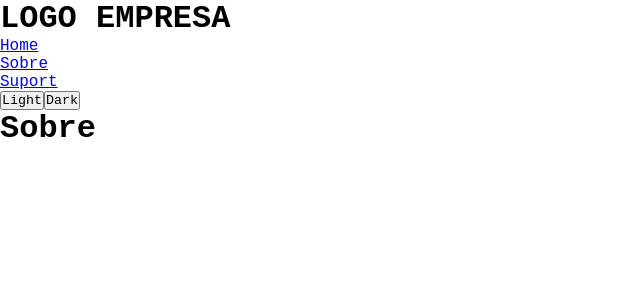
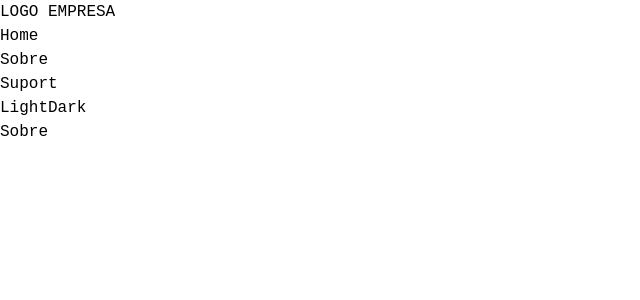
Before and after one commit to jessicapinheiro-s/react-context, a React (Create React App) app: page /pages/sobre in a window 1280 px wide. Shown: the top 300 px of the page, without its empty margins (0-640 px from the left). Built offline with nearby package versions, Linux system fonts and the light colour scheme.

Commit message:
instalando tailwind e configurando arquivos.

```diff
--- a/package.json
+++ b/package.json
@@ -40,5 +40,10 @@
       "last 1 firefox version",
       "last 1 safari version"
     ]
+  },
+  "devDependencies": {
+    "autoprefixer": "^10.4.20",
+    "postcss": "^8.4.45",
+    "tailwindcss": "^3.4.11"
   }
 }
--- a/src/components/header.tsx
+++ b/src/components/header.tsx
@@ -3,7 +3,7 @@ import { UseMyThemeContext } from "../contexts/theme-context"
 import { Link } from "react-router-dom";
 
 export default function Header (){
-    const {valueTheme, setThemeValue} = UseMyThemeContext();
+    const {setThemeValue} = UseMyThemeContext();
     return(
         <header>
             <h1>LOGO EMPRESA</h1>
--- a/src/index.tsx
+++ b/src/index.tsx
@@ -2,7 +2,9 @@ import React from 'react';
 import ReactDOM from 'react-dom/client';
 import App from './App';
 import reportWebVitals from './reportWebVitals';
-import './index.css'
+import './index.css';
+import './main.css';
+
 import {
   createBrowserRouter,
   RouterProvider,
--- /dev/null
+++ b/src/main.css
@@ -0,0 +1,4 @@
+/* src/main.css */
+@tailwind base;
+@tailwind components;
+@tailwind utilities;
--- /dev/null
+++ b/tailwind.config.js
@@ -0,0 +1,8 @@
+/** @type {import('tailwindcss').Config} */
+module.exports = {
+  content: ["./src/**/*.{js,jsx,ts,tsx}"],
+  theme: {
+    extend: {},
+  },
+  plugins: [],
+}
```
Also changed, not shown: 1 other file (tests, documents, lock files or other folders).
